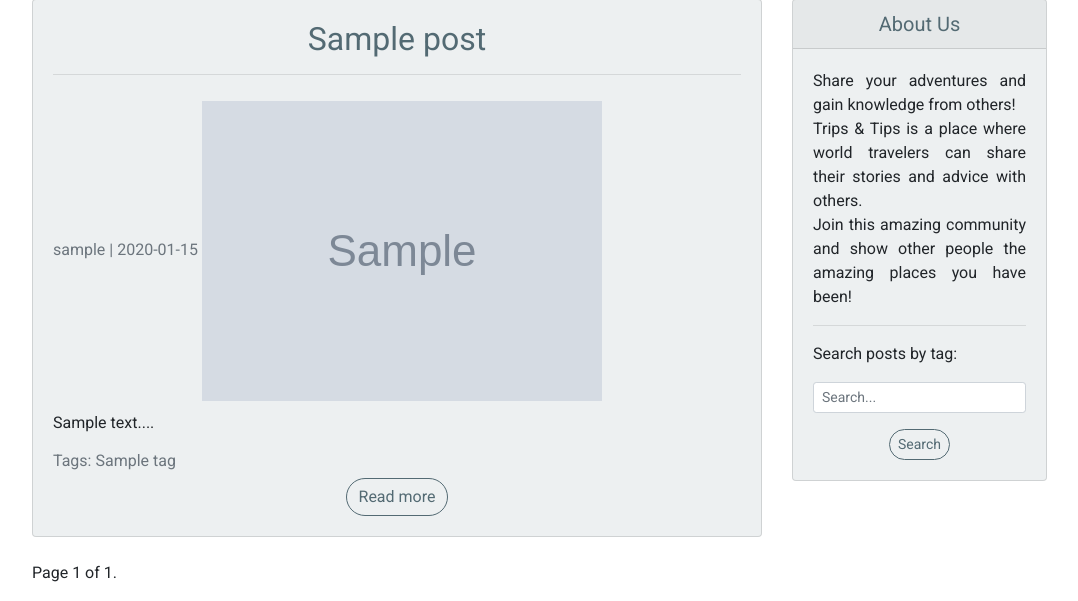
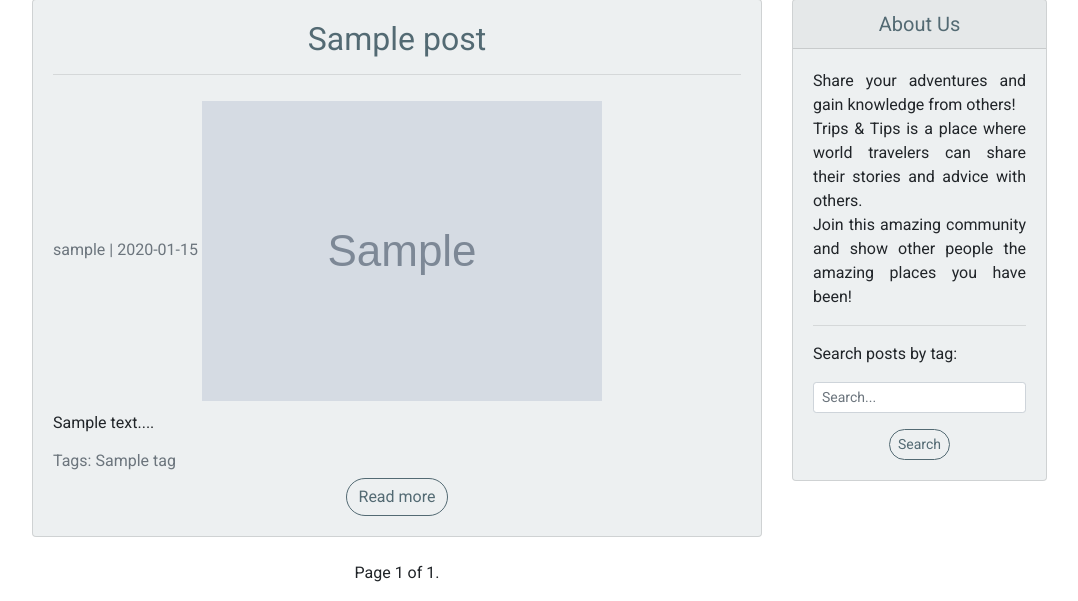
Before and after one commit to kamilakokoszka/trips_and_tips, a Django app: template templates/home_page.html in a window 1280 px wide. Shown: the part 220-821 px from the top of the page, without its empty margins (53-1131 px from the left). Run offline with Django 3.2, Linux system fonts and the light colour scheme; the template is opened without the code that fills it: most values are stand-ins (such as "Sample title", 1, 10 or a date in 2020); grey boxes marked "Sample" are stand-in pictures; some libraries are stand-ins or nearby versions.

Commit message:
Fix bug with pagination not being centered

```diff
--- a/templates/pagination.html
+++ b/templates/pagination.html
@@ -1,5 +1,5 @@
 {% block pagination %}
-    <div class="center mb-3">
+    <div class="text-center mb-3">
       <span>
         {% if page_obj.has_previous %}
           <a class='link' href="?page={{ page_obj.previous_page_number }}">Previous</a>
```
